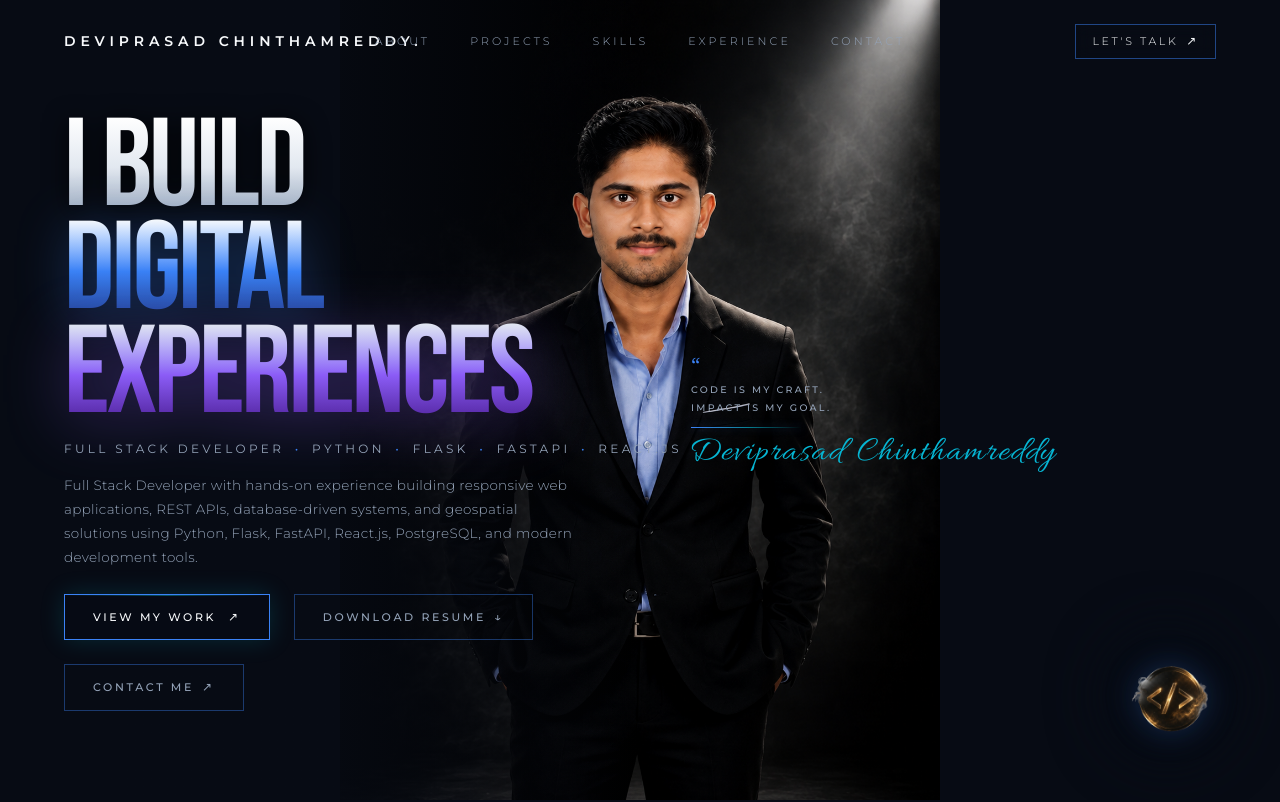
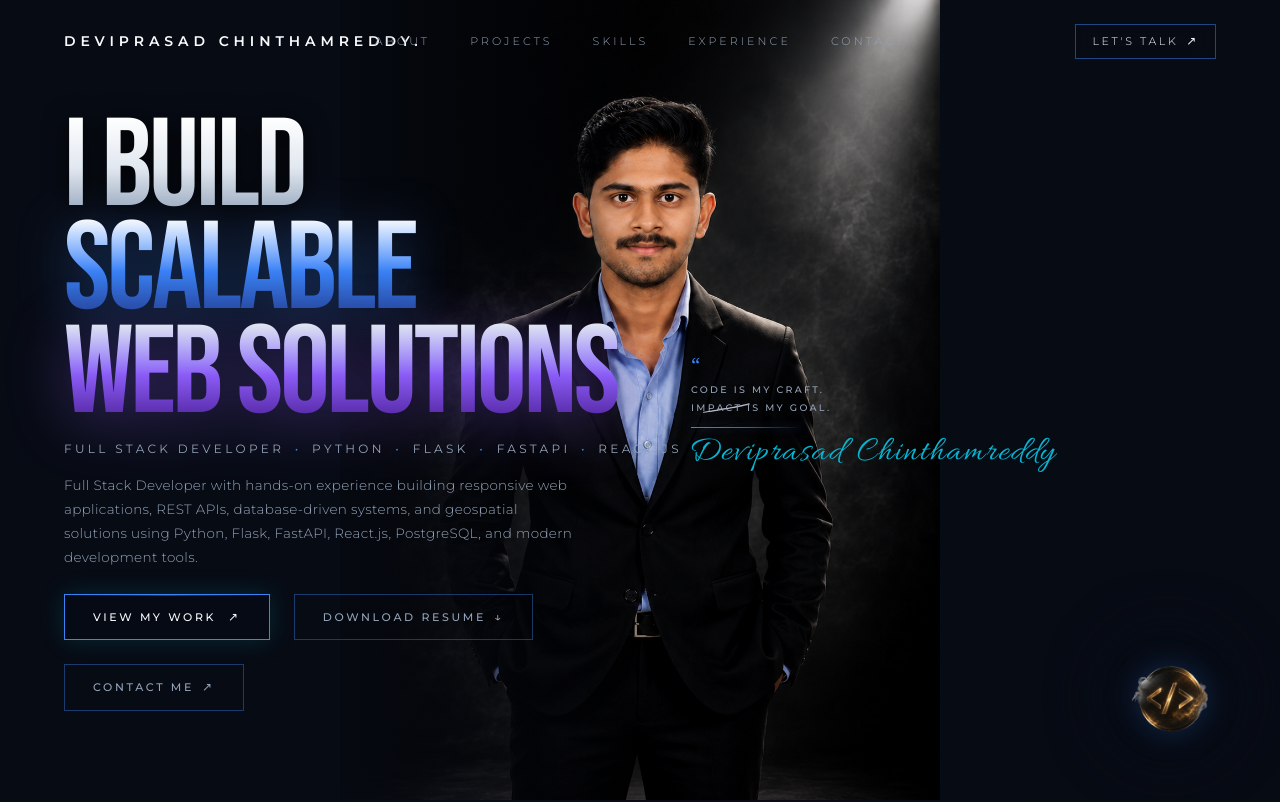
Before and after one commit to Deviprasad101/Portfolio, a React (Vite) app: page / in a window 1280 px wide. Shown: the top 802 px of the page. Built offline with nearby package versions, Linux system fonts and the light colour scheme; a web font is replaced by a local one.

Commit message:
feat: update hero section headline to scalable web solutions

```diff
--- a/src/components/HeroSection.tsx
+++ b/src/components/HeroSection.tsx
@@ -173,14 +173,14 @@ export const HeroSection: React.FC = () => {
                   I BUILD
                 </span>
 
-                {/* Line 2: DIGITAL */}
+                {/* Line 2: SCALABLE */}
                 <span className="block text-transparent bg-clip-text bg-gradient-to-b from-[#F8FAFC] via-[#3B82F6] to-[#1E3A8A] drop-shadow-[0_8px_25px_rgba(59,130,246,0.35)]">
-                  DIGITAL
+                  SCALABLE
                 </span>
 
-                {/* Line 3: EXPERIENCES */}
+                {/* Line 3: WEB SOLUTIONS */}
                 <span className="block text-transparent bg-clip-text bg-gradient-to-b from-[#E2E8F0] via-[#8B5CF6] to-[#4C1D95] drop-shadow-[0_10px_30px_rgba(139,92,246,0.4)]">
-                  EXPERIENCES
+                  WEB SOLUTIONS
                 </span>
               </h1>
             </motion.div>
```
